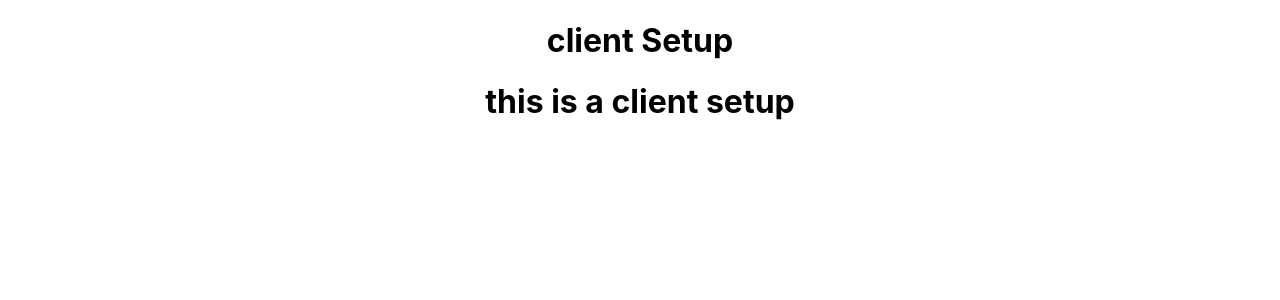
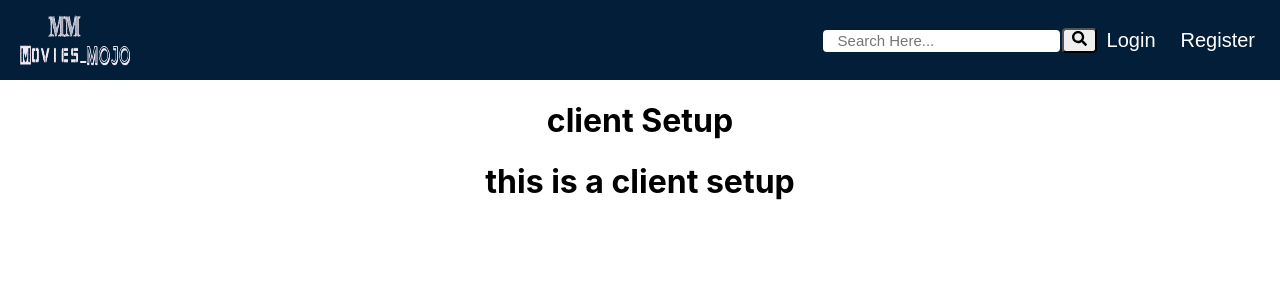
Before and after one commit to vijaymanikanta444/mm-moviemojo, a React (Create React App) app: page / in a window 1280 px wide. Shown: the top 300 px of the page. Built offline with nearby package versions, Linux system fonts and the light colour scheme.

Commit message:
added topNavBar

```diff
--- a/src/App.css
+++ b/src/App.css
@@ -1,3 +1,143 @@
 .App {
+  width: 100vw;
+  height: 100vh;
   text-align: center;
 }
+
+body {
+  margin: 0;
+  padding: 0;
+}
+
+/* Navbar */
+button:hover {
+  cursor: pointer;
+}
+
+.Navbar {
+  background-color: #021e39;
+  width: 100%;
+  height: 80px;
+  font-family: Arial, Helvetica, sans-serif;
+  display: flex;
+  justify-content: space-between;
+}
+
+.leftSide {
+  display: flex;
+  justify-content: flex-start;
+  align-items: center;
+}
+
+.rightSide {
+  display: flex;
+  justify-content: flex-end;
+  padding-right: 10px;
+  align-items: center;
+}
+.rightSide .links {
+  max-height: 80px;
+}
+.rightSide .links a {
+  text-decoration: none;
+  color: white;
+  font-size: 20px;
+  margin-right: 15px;
+  padding-left: 10px;
+}
+
+.rightSide input {
+  width: 220px;
+  height: 20px;
+  border: none;
+  border-radius: 4px;
+  font-size: 15px;
+  padding-left: 15px;
+  color: black;
+}
+
+.rightSide button {
+  height: 25px;
+  width: 35px;
+  font-size: 15px;
+  margin-left: 2px;
+  border-radius: 4px;
+  justify-content: center;
+}
+
+.mt-20 {
+  margin-top: 100px;
+}
+
+@media only screen and (max-width: 850px) {
+  .Navbar {
+    display: flex;
+    flex-direction: column;
+    justify-content: center;
+    height: auto;
+  }
+
+  .leftSide {
+    padding-top: 10px;
+    justify-content: center;
+    padding-bottom: 10px;
+  }
+
+  .rightSide {
+    display: flex;
+    flex-direction: column;
+    justify-content: center;
+    padding-bottom: 10px;
+  }
+}
+@media only screen and (max-width: 500px) {
+  body {
+    display: none;
+  }
+}
+
+/* @media only screen and (max-width: 750px) {
+  .Navbar {
+    display: flex;
+    flex-direction: column;
+    justify-content: center;
+    height: auto;
+  }
+  .Navbar .leftSide img {
+    margin-top: 25px;
+    width: 50%;
+  }
+  .Navbar .rightSide .links {
+    position: absolute;
+    right: 0px;
+    top: 70px;
+    height: 90px;
+    max-height: 200px;
+    width: 100%;
+    background-color: #021e39;
+    display: flex;
+    flex-direction: column;
+    align-items: center;
+  }
+  .Navbar .rightSide .links a {
+    padding-bottom: 20px;
+    font-size: 22px;
+  }
+  .rightSide input {
+    width: 200px;
+    height: 19px;
+    font-size: 12px;
+  }
+  .rightSide button {
+    height: 20px;
+    width: 60px;
+    font-size: 10px;
+  }
+}
+
+@media only screen and (max-width: 650px) {
+  .Navbar .leftSide img {
+    margin-top: 20px;
+    width: 50%;
+  }
+} */
--- a/src/App.js
+++ b/src/App.js
@@ -1,12 +1,18 @@
-import React from 'react';
-import './App.css';
-import Test98 from './components/Test98';
+import React from "react";
+import { BrowserRouter as Router } from "react-router-dom";
+import "./App.css";
+import TopNavbar from "./components/layout/TopNavBar";
+import Test98 from "./components/Test98";
 
 function App() {
   return (
     <div className="App">
-      <h1>client Setup</h1>
-      <Test98 />
+      <Router>
+        <TopNavbar />
+        <h1>client Setup</h1>
+
+        <Test98 />
+      </Router>
     </div>
   );
 }
--- /dev/null
+++ b/src/components/layout/TopNavBar.js
@@ -0,0 +1,29 @@
+import React from "react";
+import { Link } from "react-router-dom";
+import { FaSearch } from "react-icons/fa";
+import Logo from "./Logo1.png";
+
+const TopNavbar = () => {
+  return (
+    <div className="Navbar">
+      <div className="leftSide">
+        <img src={Logo} height="65px" width="150px" alt="" />
+      </div>
+      <div className="rightSide">
+        <div>
+          <input type="text" placeholder="Search Here..." />
+          <button>
+            <FaSearch />
+          </button>
+        </div>
+
+        <div className="links">
+          <Link to="/login">Login</Link>
+          <Link to="/register">Register</Link>
+        </div>
+      </div>
+    </div>
+  );
+};
+
+export default TopNavbar;
```
Also changed, not shown: src/components/layout/Logo1.png (added).
